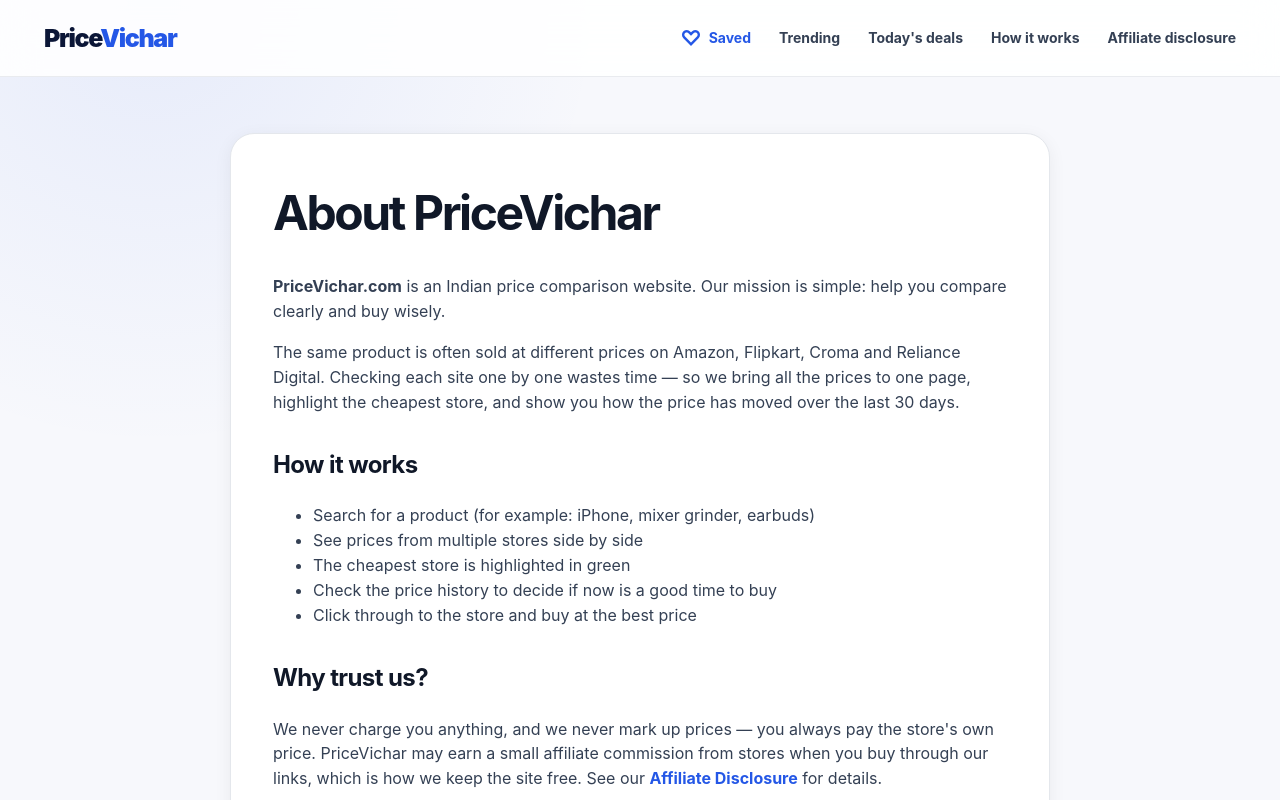
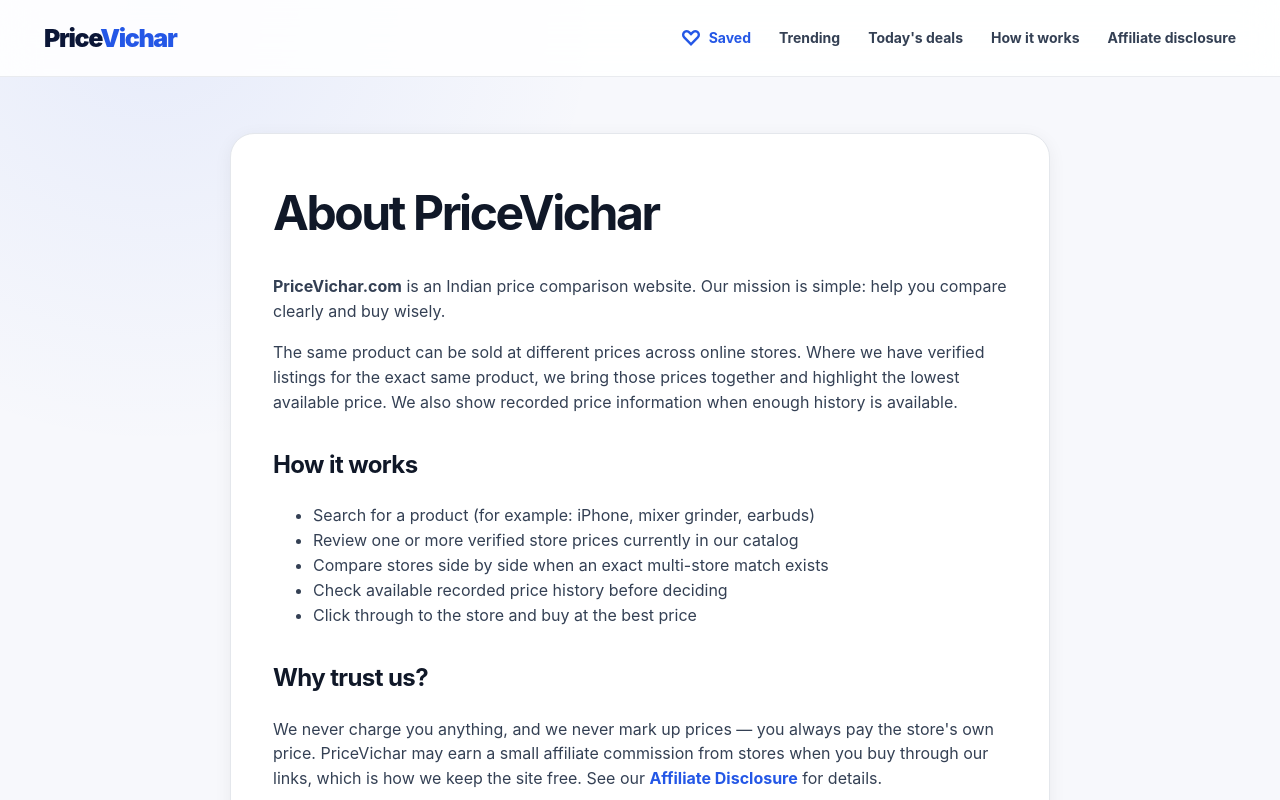
Before and after one commit to mithunjaiswar/bestdaam-price, a Next.js app: page /about in a window 1280 px wide. Shown: the top 800 px of the page. Built offline with nearby package versions, Linux system fonts and the light colour scheme; no server answers.

Commit message:
Fix PriceVichar page canonicals and claims

```diff
--- a/app/about/page.js
+++ b/app/about/page.js
@@ -1,7 +1,8 @@
 export const metadata = {
   title: "About Us — PriceVichar",
   description:
-    "PriceVichar is an Indian price comparison website that helps you find the lowest price across Amazon, Flipkart, Croma and Reliance Digital.",
+    "Learn how PriceVichar helps Indian shoppers review verified prices and recorded price information before buying.",
+  alternates: { canonical: "/about" },
 };
 
 export default function AboutPage() {
@@ -13,17 +14,17 @@
         Our mission is simple: help you compare clearly and buy wisely.
       </p>
       <p>
-        The same product is often sold at different prices on Amazon, Flipkart,
-        Croma and Reliance Digital. Checking each site one by one wastes time —
-        so we bring all the prices to one page, highlight the cheapest store,
-        and show you how the price has moved over the last 30 days.
+        The same product can be sold at different prices across online stores.
+        Where we have verified listings for the exact same product, we bring
+        those prices together and highlight the lowest available price. We also
+        show recorded price information when enough history is available.
       </p>
       <h2>How it works</h2>
       <ul>
         <li>Search for a product (for example: iPhone, mixer grinder, earbuds)</li>
-        <li>See prices from multiple stores side by side</li>
-        <li>The cheapest store is highlighted in green</li>
-        <li>Check the price history to decide if now is a good time to buy</li>
+        <li>Review one or more verified store prices currently in our catalog</li>
+        <li>Compare stores side by side when an exact multi-store match exists</li>
+        <li>Check available recorded price history before deciding</li>
         <li>Click through to the store and buy at the best price</li>
       </ul>
       <h2>Why trust us?</h2>
--- a/app/disclosure/page.js
+++ b/app/disclosure/page.js
@@ -2,6 +2,7 @@
   title: "Affiliate Disclosure — PriceVichar",
   description:
     "How PriceVichar earns affiliate commissions from stores like Amazon and Flipkart.",
+  alternates: { canonical: "/disclosure" },
 };
 
 export default function DisclosurePage() {
--- a/app/privacy/page.js
+++ b/app/privacy/page.js
@@ -1,13 +1,14 @@
 export const metadata = {
   title: "Privacy Policy — PriceVichar",
   description: "How PriceVichar handles your data and privacy.",
+  alternates: { canonical: "/privacy" },
 };
 
 export default function PrivacyPage() {
   return (
     <article className="content-page">
       <h1>Privacy Policy</h1>
-      <p>Last updated: July 2026</p>
+      <p>Last updated: August 2026</p>
       <p>
         PriceVichar.com (&quot;we&quot;, &quot;our&quot;) respects your privacy.
         This page explains what information we collect and how we use it.
--- a/app/saved/page.js
+++ b/app/saved/page.js
@@ -5,6 +5,7 @@
   title: "Saved Products | PriceVichar",
   description:
     "Review the products you saved and return anytime to compare their latest available prices.",
+  alternates: { canonical: "/saved" },
   robots: {
     index: false,
     follow: true,
```
Also changed, not shown: 1 other file (tests, documents, lock files or other folders).
